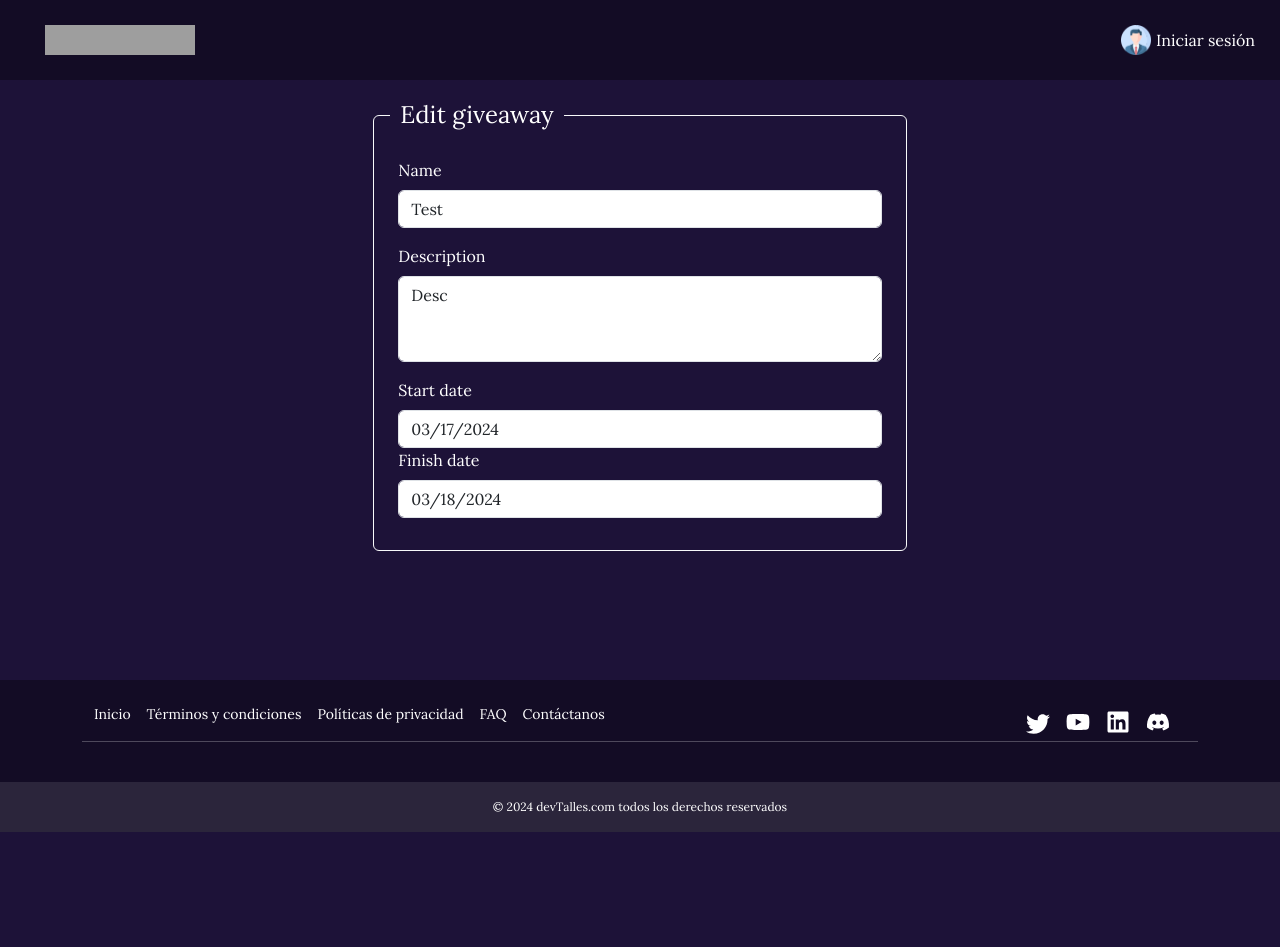
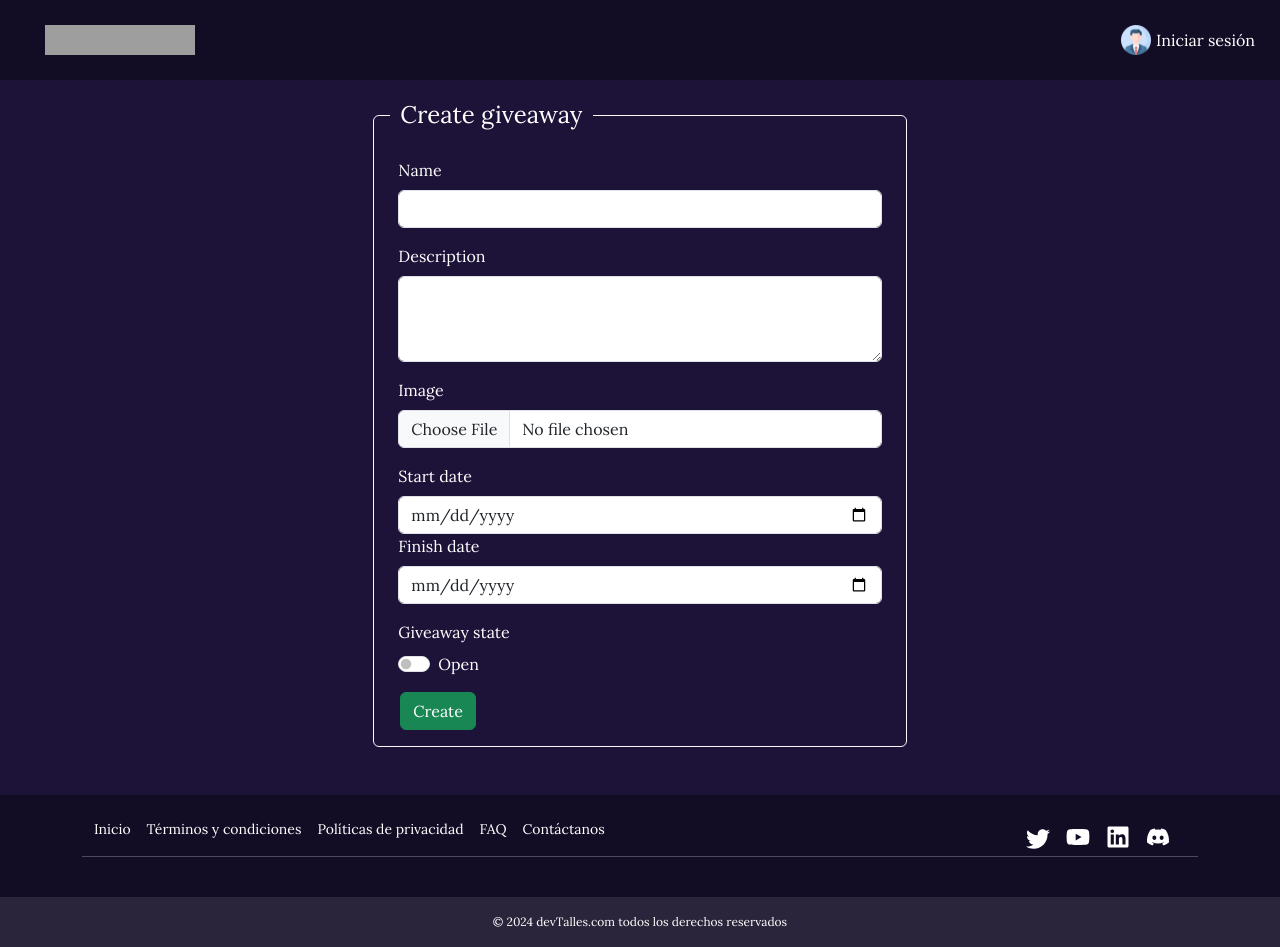
Before and after one commit to murvn77/CodeQuest2024Front, a React (Vite) app: page / in a window 1280 px wide. Before the commit the page ends 832 px from the top, so only its background shows below. Built offline with nearby package versions, Linux system fonts and the light colour scheme; grey boxes are pictures that could not be loaded.

Commit message:
FEAT: Giveaway state added to form

```diff
--- a/src/components/form/form.jsx
+++ b/src/components/form/form.jsx
@@ -5,16 +5,17 @@ import './form.css'
 // import Swal from 'sweetalert2';
 
 const CustomForm = (props) => {
-
-    const readOnlyProp = props.readOnlyProp || true;
+    console.log(props)
+    const readOnlyProp = props.readOnlyProp;
     var initial_data = {
         start_date: '',
         finish_date: '',
         title: '',
-        description:'',
-        image: ''
+        description: '',
+        image: '',
+        state: ''
     }
-    if(props.data){
+    if (readOnlyProp && props.data) {
         initial_data = props.data;
     }
     const [data, setData] = useState(initial_data);
@@ -22,20 +23,28 @@ const CustomForm = (props) => {
     const handleInput = (e) => {
         console.log(e)
         let input = e.target.id;
-        console.log(input)
-        setData({...data,
+        setData({
+            ...data,
             [input]: e.target.value
         })
     }
 
+    const handleCheckBoxInput = (e) => {
+        let input = e.target.id;
+        setData({
+            ...data,
+            [input]: e.target.checked
+        })
+    }
+
     const handleImageInput = (e) => {
-        console.log(e)
         var reader = new FileReader();
         reader.readAsDataURL(e.nativeEvent.srcElement.files[0]);
         console.log(reader)
-        reader.onloadend = function() {
+        reader.onloadend = function () {
             let input = e.target.id;
-            setData({...data,
+            setData({
+                ...data,
                 [input]: reader.result
             })
         }
@@ -154,7 +163,7 @@ const CustomForm = (props) => {
                     <div id="reactSignUpForm" className="px-2">
                         <div className="mb-3">
                             <label htmlFor="name" className="form-label">Name</label>
-                            <input type="text" className="form-control" id="name" onChange={handleInput} readOnly={readOnlyProp} value={data.title}/>
+                            <input type="text" className="form-control" id="title" onChange={handleInput} readOnly={readOnlyProp} value={data.title} />
                         </div>
                         <div className="mb-3">
                             <label htmlFor="description" className="form-label">Description</label>
@@ -163,19 +172,26 @@ const CustomForm = (props) => {
 
                         {!readOnlyProp && <div className="mb-3">
                             <label htmlFor="avatar" className="form-label">Image</label>
-                            <input className="form-control" type="file" id="image" name="avatar" accept="image/png, image/jpeg, image/gif" onChange={handleImageInput} readOnly={readOnlyProp}/>
+                            <input className="form-control" type="file" id="image" name="avatar" accept="image/png, image/jpeg, image/gif" onChange={handleImageInput} readOnly={readOnlyProp} />
                         </div>}
-                        {console.log(data.image)}
                         {data.image && <div className="mb-3">
                             <label htmlFor="avatar" className="form-label">Image</label>
-                            <img id="blah" src={data.image} alt="your image" style={{width: '100%'}}/>
+                            <img id="blah" src={data.image} alt="your image" style={{ width: '100%' }} />
                         </div>}
 
                         <div className="mb-3">
                             <label htmlFor="start_date" className="form-label">Start date</label>
-                            <input className="form-control" type="date" id="start_date" onChange={handleInput} readOnly={readOnlyProp} value={data.start_date}/>
+                            <input className="form-control" type="date" id="start_date" onChange={handleInput} readOnly={readOnlyProp} value={data.start_date} />
                             <label htmlFor="finish_date" className="form-label">Finish date</label>
-                            <input className="form-control" type="date" min={data.start_date} id='finish_date' onChange={handleInput} readOnly={readOnlyProp} value={data.finish_date}/>
+                            <input className="form-control" type="date" min={data.start_date} id='finish_date' onChange={handleInput} readOnly={readOnlyProp} value={data.finish_date} />
+                        </div>
+
+                        <div className="mb-3">
+                            <label htmlFor="start_date" className="form-label">Giveaway state</label>
+                            <div className="form-check form-switch">
+                                <input className="form-check-input" type="checkbox" id="state" disabled={readOnlyProp} onChange={handleCheckBoxInput} />
+                                <label className="form-check-label" htmlFor="flexSwitchCheckDefault">Open</label>
+                            </div>
                         </div>
                     </div>
 
--- a/src/pages/home/home.jsx
+++ b/src/pages/home/home.jsx
@@ -6,7 +6,7 @@ const Home = () => {
     return (
         <>
             <div>
-                <CustomForm readOnlyProp={true} data={
+                <CustomForm readOnlyProp={false} data={
                     {
                         start_date: '2024-03-17',
                         finish_date: '2024-03-18',
```
